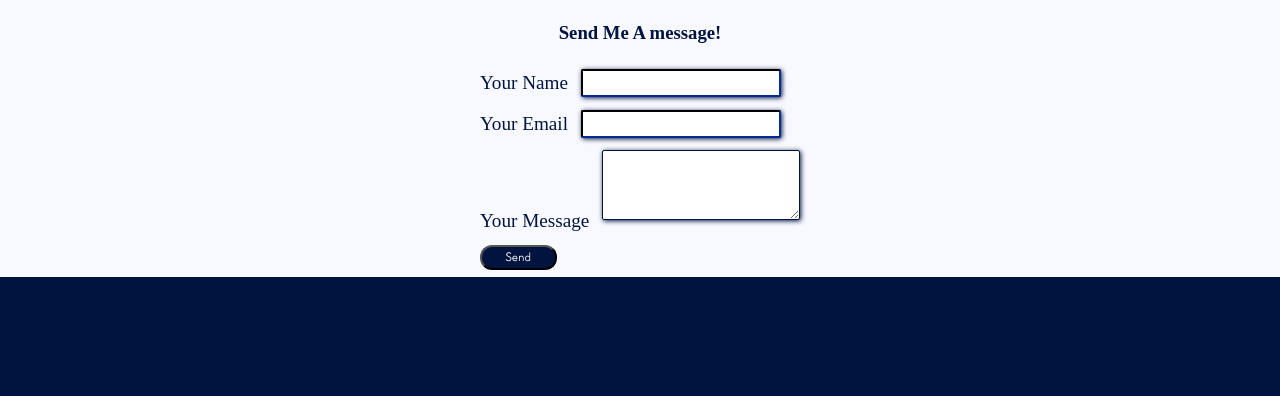
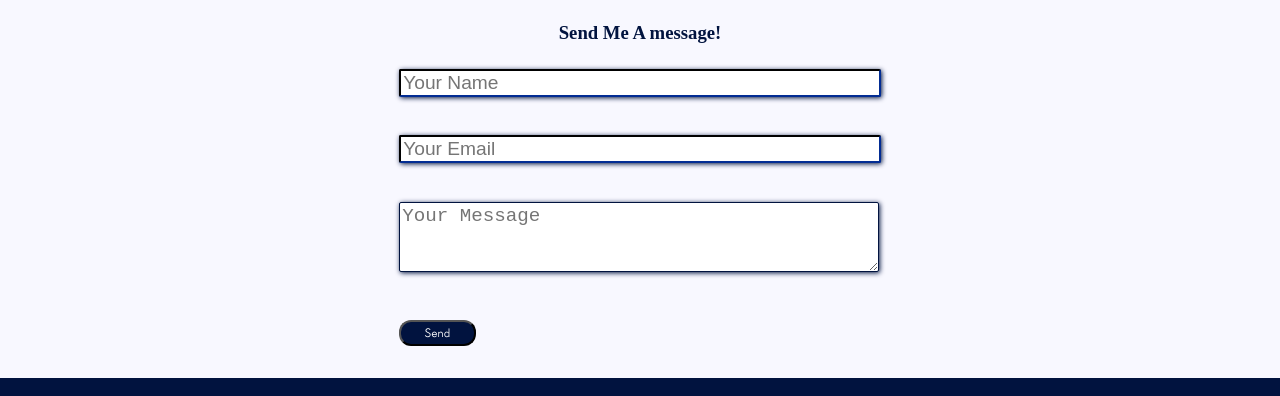
Before and after one commit to aden913/IPWebsite, a React (Create React App) app in the folder my-app/: page / in a window 1280 px wide. Shown: the part 4916-5312 px from the top of the page. Built offline with nearby package versions, Linux system fonts and the light colour scheme.

Commit message:
form changes

```diff
--- a/my-app/src/App.css
+++ b/my-app/src/App.css
@@ -177,13 +177,13 @@ label{
 }
 input, textarea {
   margin-top: .5vw;
-  margin-bottom: .5vw;
+  margin-bottom: 2.5vw;
 }
 input[type="text"], input[type="email"], textarea{
     border-radius: 2px;
     border-color: #01133f;
     box-shadow: 1px 1px 5px #01133f;
-    width:15vw;
+    width:37vw;
     font-size: 1.5vw;
 }
 input[type="submit"] {
--- a/my-app/src/App.js
+++ b/my-app/src/App.js
@@ -114,8 +114,8 @@ function App() {
      <h3>Send Me A message!</h3>
      <form onSubmit={onSubmit}>
        <div className="form-group">
-         <label htmlFor="name">Your Name</label>
          <input
+         placeholder="Your Name"
            type="text"
            className="form-control"
            id="name"
@@ -125,8 +125,8 @@ function App() {
        </div>
 
        <div className="form-group">
-         <label htmlFor="position">Your Email</label>
          <input
+         placeholder="Your Email"
            type="email"
            className="form-control"
            id="position"
@@ -136,8 +136,8 @@ function App() {
        </div>
 
        <div className="form-group">
-         <label htmlFor="level">Your Message</label>
          <textarea
+         placeholder="Your Message"
            type="text"
            className="form-control"
            id="level"
```
